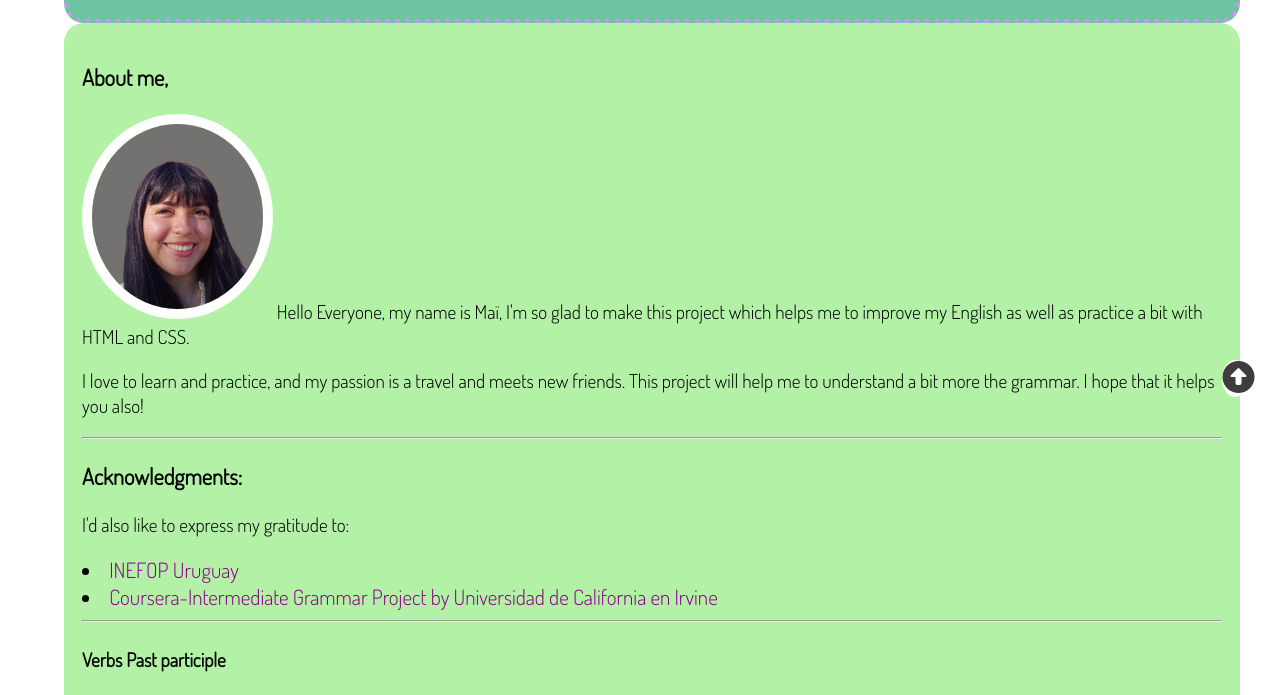
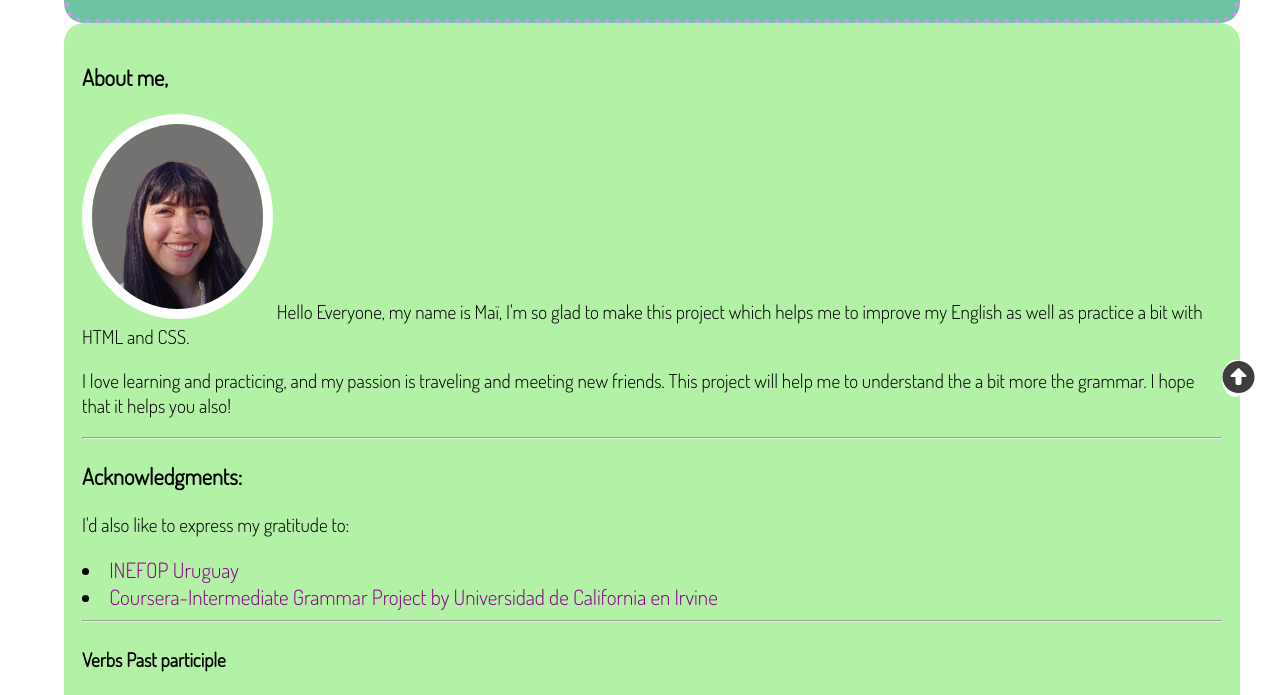
Before and after one commit to Maye1122/scrapbookmd, a plain HTML site: page index.html in a window 1280 px wide. Shown: the part 387-1082 px from the top of the page. Drawn offline with Linux system fonts and the light colour scheme.

Commit message:
Update index.html

```diff
--- a/index.html
+++ b/index.html
@@ -57,11 +57,11 @@
 						<h3>About me,</h3>
 					</strong>
 					<img id="mai" src="./img/Maï.jpeg" alt="my-photo">
-					Hello Everyone, my name is Maï, I'm so glad to make this project which helps me to improve my
-					English as well as practice a bit with HTML and CSS. <br>
+					Hello Everyone, my name is Maï, I'm so glad to make this project which helps me to improve
+					my English as well as practice a bit with HTML and CSS. <br>
 				</p>
-				<p>I love to learn and practice, and my passion is a travel and meets new friends. This project will
-					help me to understand a bit more the grammar. I hope that it helps you also!</p>
+				<p>I love learning and practicing, and my passion is traveling and meeting new friends. This project will help me
+					to understand the a bit more the grammar. I hope that it helps you also!</p>
 				</main>
 			<section>
 				<hr>
```
